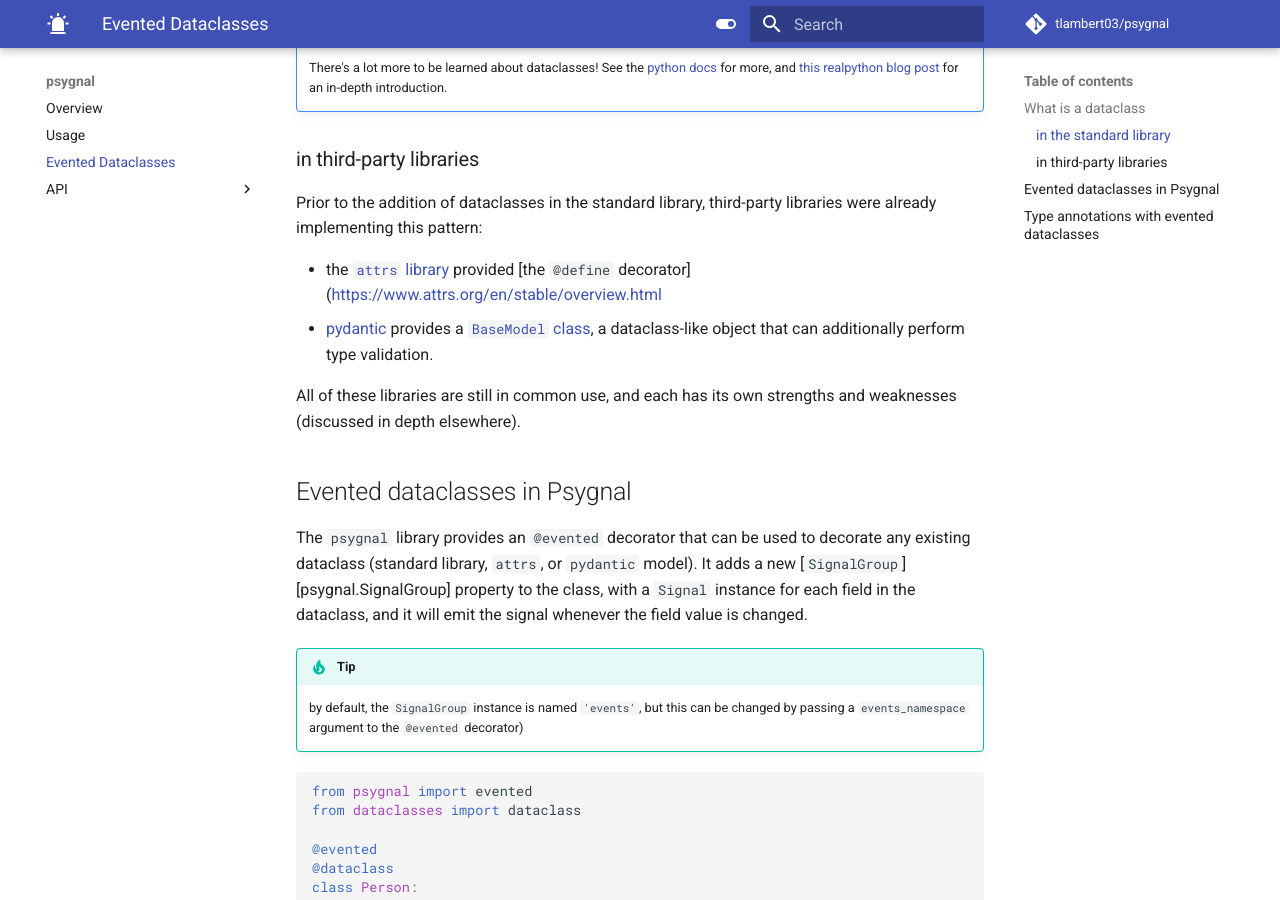
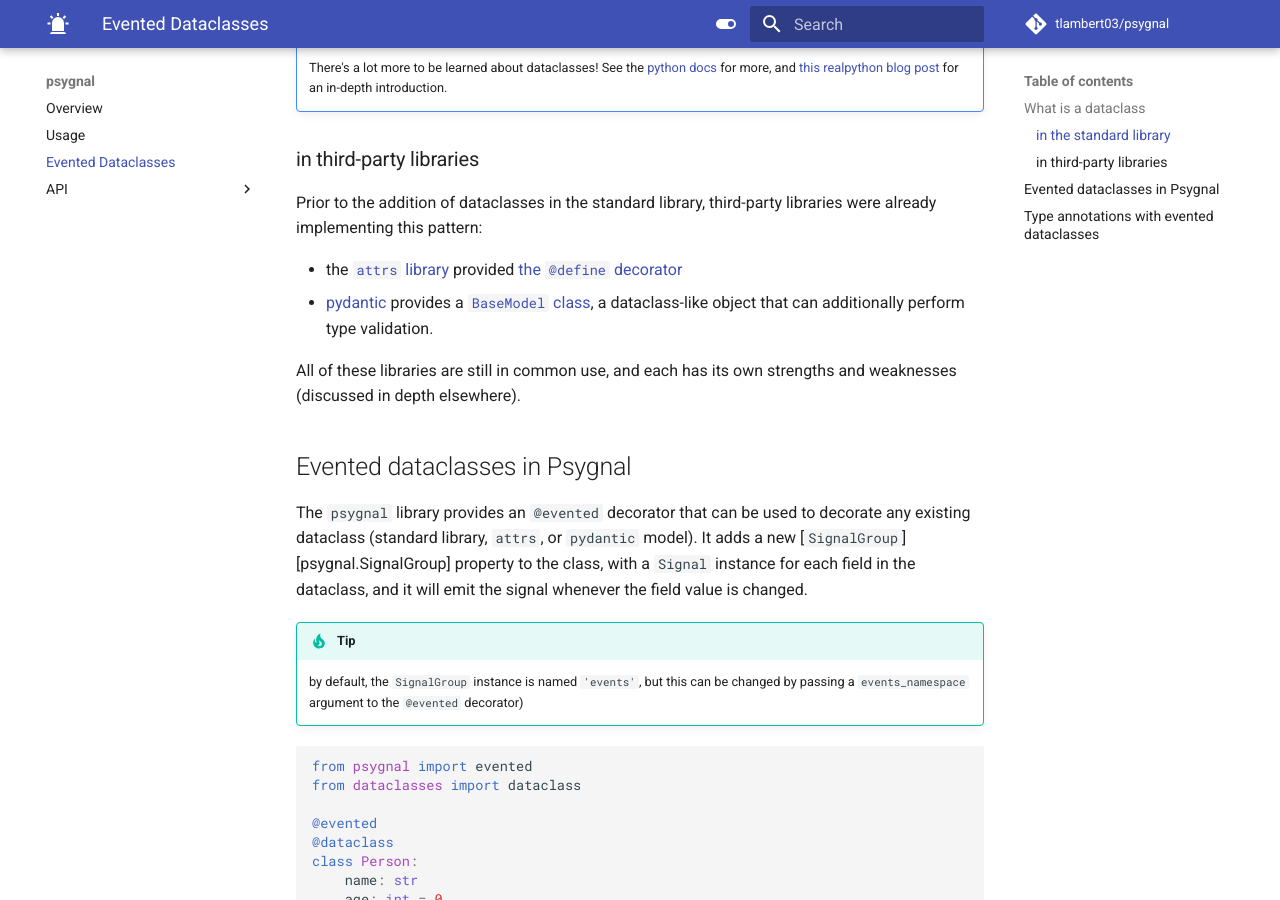
Before and after one commit to pyapp-kit/psygnal, an MkDocs documentation site: the page built from docs/02_dataclasses.md, in a window 1280 px wide and 900 px high, scrolled down 1177 px. Built offline with MkDocs 1.6.1 and Material for MkDocs 9.7.7, drawn with Linux system fonts in a browser that asks for light colours; comment, search, counter and statistics services are not loaded.

Commit message:
fix: misc

```diff
--- a/docs/02_dataclasses.md
+++ b/docs/02_dataclasses.md
@@ -64,7 +64,7 @@
 were already implementing this pattern:
 
 - the [`attrs` library](https://www.attrs.org/en/stable/) provided [the `@define`
-  decorator](<https://www.attrs.org/en/stable/overview.html>
+  decorator](https://www.attrs.org/en/stable/overview.html)
 - [pydantic](https://pydantic-docs.helpmanual.io/) provides a
   [`BaseModel` class](https://pydantic-docs.helpmanual.io/usage/models/),
   a dataclass-like object that can additionally perform type validation.
```
